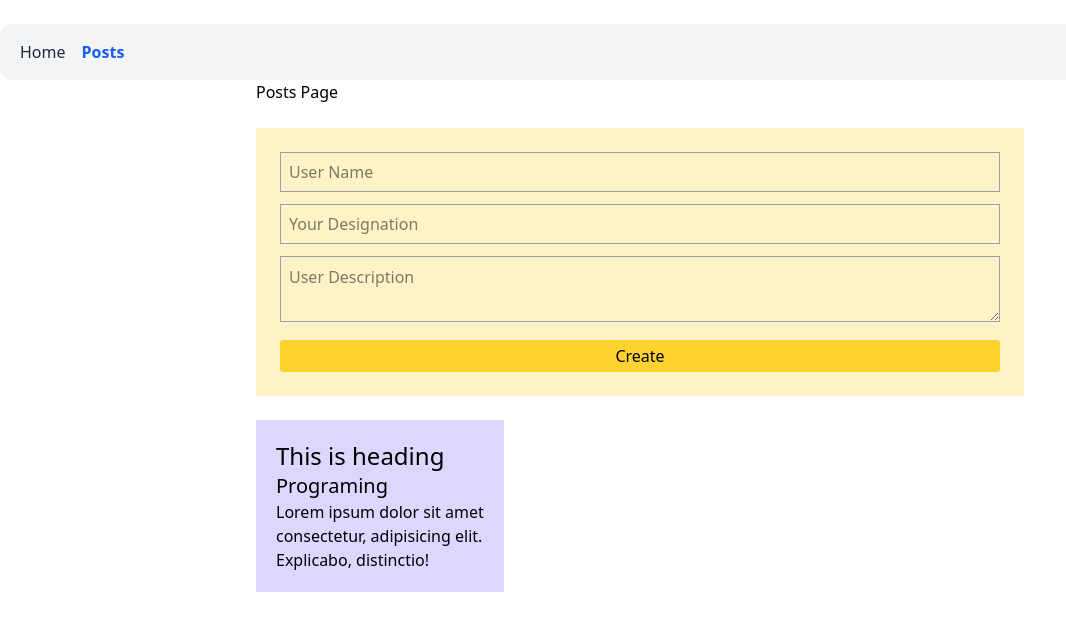
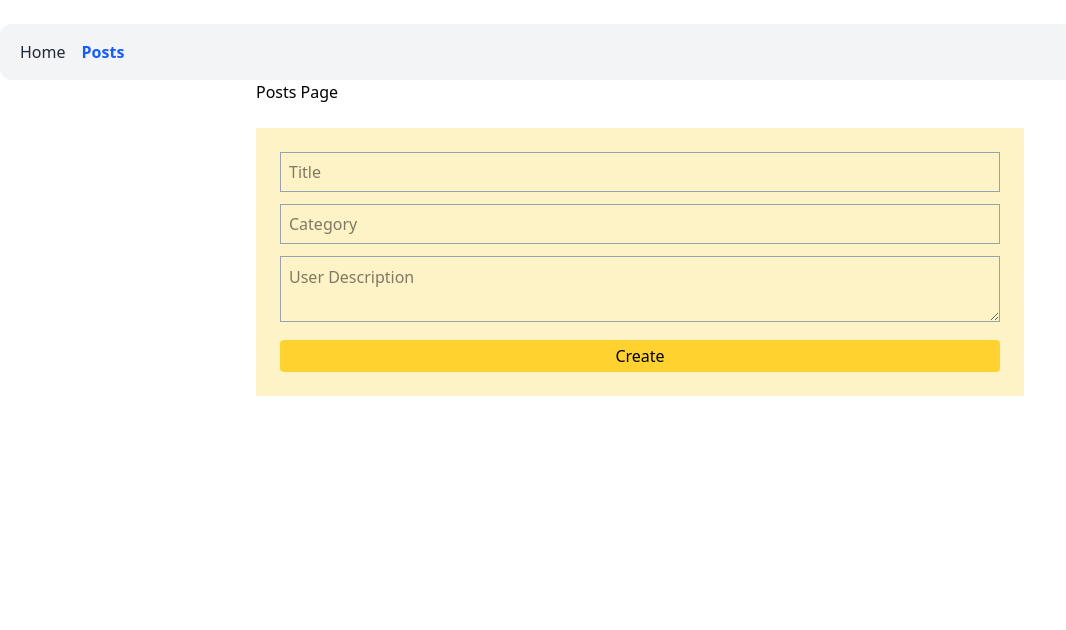
Before and after one commit to jakariya-ahmed/tiny-projects, a React (Vite) app in the folder react-core/: page /posts in a window 1280 px wide. Shown: the top 630 px of the page, without its empty margins (0-1066 px from the left). Built offline with nearby package versions, Linux system fonts and the light colour scheme.

Commit message:
created with localStorage

```diff
--- a/react-core/src/components/post/AllPost.jsx
+++ b/react-core/src/components/post/AllPost.jsx
@@ -1,11 +1,22 @@
-export default function AllPost() {
+export default function AllPost({posts}) {
+
+
+
     return(
         <section className="grid grid-cols-3 gap-3 mt-6">
-            <article className="max-w-md bg-violet-200 p-5 ">
-                <h1 className="text-2xl">This is heading</h1>
-                <h2 className="text-xl">Programing</h2>
-                <p>Lorem ipsum dolor sit amet consectetur, adipisicing elit. Explicabo, distinctio!</p>
+            {posts.map(post =>
+                <article className="max-w-md bg-violet-200 p-5 ">
+                <h1 className="text-2xl">{post.title}</h1>
+                <h2 className="text-xl">{post.category}</h2>
+                <p>
+                    {post.desc}
+                </p>
             </article>
+            )
+
+            }
+
+
         </section>
     );
 }
--- a/react-core/src/components/post/CreatePost.jsx
+++ b/react-core/src/components/post/CreatePost.jsx
@@ -1,16 +1,89 @@
-export default function CreatePost() {
+import { useState } from "react";
+
+export default function CreatePost({addPost, posts}) {
+    // Set post state
+    const[createPost, setCreatePost] = useState({
+        id: Date.now(),
+        title: '',
+        category: '',
+        desc: '',
+    });
+
+    // Set error state
+    const[errors, setErrors] = useState({});
+
+    // Handle input change
+    const handleChange = (e) => {
+        const {name, value} = e.target;
+        setCreatePost({...createPost, [name] : value});
+
+        // Clear error message
+        setErrors({...errors, [name]: ''});
+    }
+
+    // Validate inputs
+    const validate = () => {
+        const newErrors = {};
+        // Title validation
+        if (!createPost.title.trim()) {
+            newErrors.title = "Title is required";
+        } else if (createPost.title.length < 10) {
+            newErrors.title = "Title must be at least 10 characters";
+        }
+
+        // Category validation
+        if (!createPost.category.trim()) {
+            newErrors.category = "Category is required";
+        }
+
+        return newErrors;
+    }
+
+    // Handle form submit
+    const handlePostCreation = (e) => {
+        e.preventDefault();
+        // Validate form
+        const formErrors = validate();
+        if (Object.keys(formErrors).length > 0) {
+            setErrors(formErrors);
+            return;
+        }
+
+        // Add post to the list
+        addPost(createPost);
+
+        // Reset form
+        setCreatePost({
+            id: Date.now(),
+            title: '', category:'', desc: '',
+        });
+
+        // Clear errors
+        setErrors({});
+    }
+
+
+
     return (
         <section className="flex items-center bg-amber-100 max-w-3xl mx-auto p-6 mt-6">
-            <form className="space-y-3">
-                <input name="name"
-
-                type="text" placeholder="Title" className="border border-gray-400 h-10 w-full p-2"/>
-                <input name="desi"
-
-                placeholder="category" className="border border-gray-400 h-10 w-full p-2"/>
+            <form onSubmit={handlePostCreation} className="w-full space-y-3">
+                <input name="title"
+                onChange={handleChange}
+                value={createPost.title}
+                type="text" placeholder="Title"
+                className={`border h-10 w-full p-2 ${errors.title ? "border-red-500" : "border-gray-400"}`}/>
+                {errors.title && <p className="w-full text-red-500 mt-1">{errors.title}</p>}
+                <input name="category"
+                onChange={handleChange}
+                value={createPost.category}
+                placeholder="Category"
+                className={`border h-10 w-full p-2 ${errors.category ? 'border-red-500' : 'border-gray-400'}`}/>
+                {errors.category && <p className="w-full text-red-500 mt-1">{errors.category}</p>}
                 <textarea name="desc"
-
-                placeholder="User Description" className="border border-gray-400 w-full p-2">
+                onChange={handleChange}
+                value={createPost.desc}
+                placeholder="User Description"
+                className="border border-gray-400 w-full p-2">
 
                 </textarea>
 
--- a/react-core/src/pages/Home.jsx
+++ b/react-core/src/pages/Home.jsx
@@ -4,6 +4,7 @@ import MemoComp from '../components/core/MemoComp';
 
 
 export default function Home() {
+
     return(
         <div className='max-w-3xl mx-auto'>
             <h1 className="text-3xl">Home Page</h1>
--- a/react-core/src/pages/Posts.jsx
+++ b/react-core/src/pages/Posts.jsx
@@ -1,12 +1,38 @@
-import CreateUser from "../components/core/CreateUser";
+import { useEffect, useState } from "react";
 import AllPost from "../components/post/AllPost";
+import CreatePost from "../components/post/CreatePost";
 
 export default function Posts() {
+  // Load posts form local storage
+  const[posts, setPosts] = useState(() => {
+    const saved = localStorage.getItem('posts');
+    return saved ? JSON.parse(saved) : [];
+  });
+  // 1️⃣ Load once on first render
+  // useEffect(() => {
+  //   const savedPosts = localStorage.getItem('posts');
+  // if(savedPosts) {
+  //   setPosts(JSON.parse(savedPosts))
+  // }
+
+  // }, []);
+
+
+  // Save on every posts change
+  useEffect(() => {
+    localStorage.setItem('posts', JSON.stringify(posts));
+  });
+
+    // Add new post
+    const addPost = (newPost) => {
+      setPosts((prev) => [...prev, newPost]);
+    }
+
     return(
         <div className="max-w-3xl mx-auto">
             <h1>Posts Page</h1>
-            <CreateUser />
-            <AllPost />
+            <CreatePost addPost={addPost} posts={posts} />
+            <AllPost posts={posts}/>
         </div>
     );
 }
```
